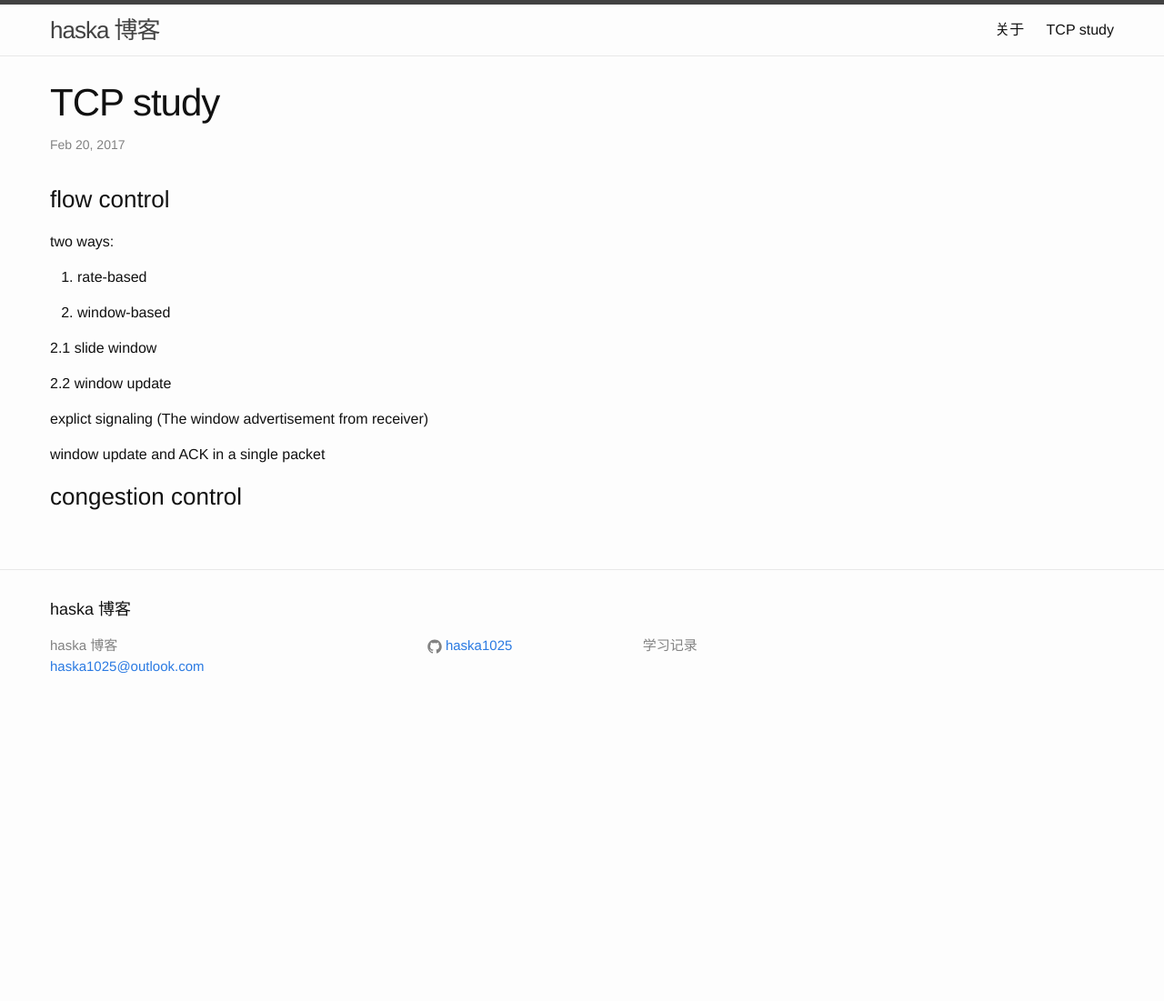
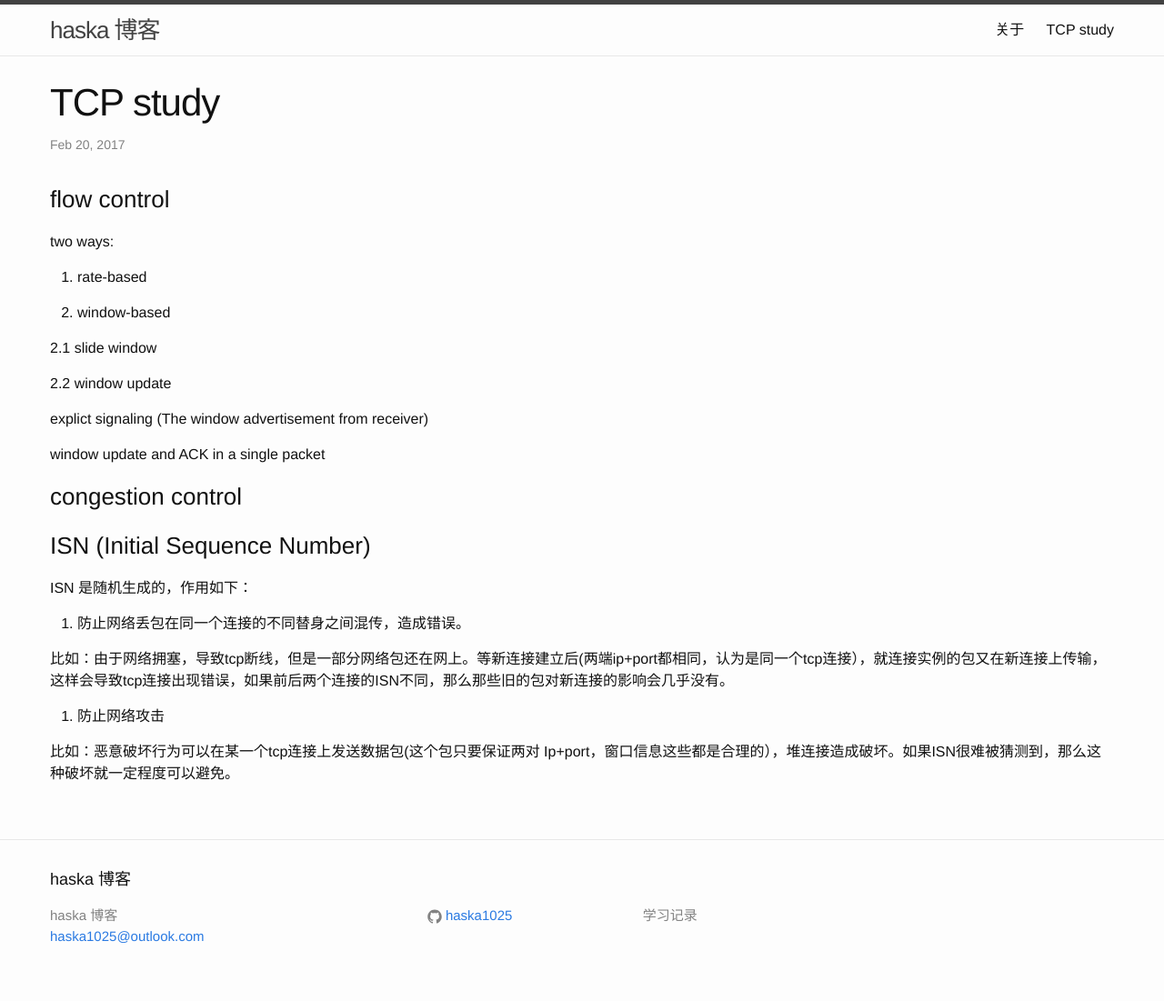
Before and after one commit to haska1025/haska1025.github.io, a Jekyll site: the page built from tcp_study.md, in a window 1280 px wide. Shown: the whole page at 91% size. Built offline with Jekyll 4.4.1, drawn with Linux system fonts in a browser that asks for light colours; before the commit the page ends 900 px from its top, so only the background shows below that.

Commit message:
Update tcp_study.md

```diff
--- a/tcp_study.md
+++ b/tcp_study.md
@@ -22,3 +22,15 @@ two ways:
   window update and ACK in a single packet
 
 ### congestion control
+
+### ISN (Initial Sequence Number)
+
+ISN 是随机生成的，作用如下：
+
+1. 防止网络丢包在同一个连接的不同替身之间混传，造成错误。
+
+比如：由于网络拥塞，导致tcp断线，但是一部分网络包还在网上。等新连接建立后(两端ip+port都相同，认为是同一个tcp连接），就连接实例的包又在新连接上传输，这样会导致tcp连接出现错误，如果前后两个连接的ISN不同，那么那些旧的包对新连接的影响会几乎没有。
+
+2. 防止网络攻击
+
+比如：恶意破坏行为可以在某一个tcp连接上发送数据包(这个包只要保证两对 Ip+port，窗口信息这些都是合理的），堆连接造成破坏。如果ISN很难被猜测到，那么这种破坏就一定程度可以避免。
```
